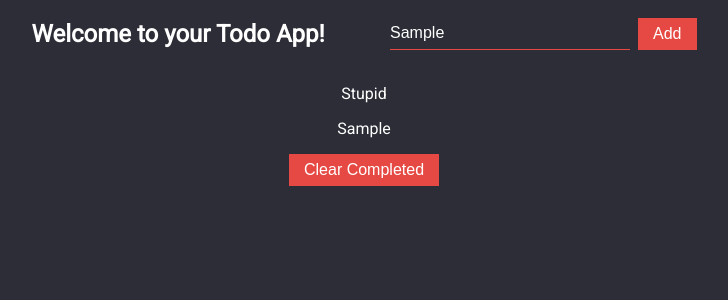
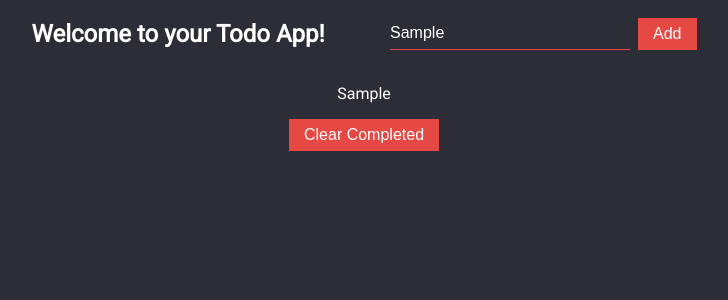
Before and after one commit to bloominstituteoftechnology/web-module-project-class-components, a React (Create React App) app: page / in a window 1280 px wide. Both pictures are taken after typing "Sample" into the empty fields and a click on the button "Add". Shown: the top 300 px of the page, without its empty margins (276-1004 px from the left). Built offline with nearby package versions, Linux system fonts and the light colour scheme; the HTML template or start-up script is replaced by a standard one.

Commit message:
MVP done

```diff
--- a/src/App.js
+++ b/src/App.js
@@ -5,11 +5,6 @@ import TodoForm from './components/TodoForm';
 import './styles.scss';
 
 const todoarr = [
-  {
-    name:"Stupid",
-    id:69,
-    completed:true
-  },
 
 ]; //array to store data
 
--- a/src/components/Todo.css
+++ b/src/components/Todo.css
@@ -0,0 +1,9 @@
+.todo
+{
+    cursor:pointer;
+}
+
+.todocompleted
+{
+    text-decoration:line-through;
+}
--- a/src/components/Todo.js
+++ b/src/components/Todo.js
@@ -2,6 +2,8 @@
 //the task to the screen.
 
 import React from 'react';
+
+import './Todo.css';
 
 const Todo = props =>
 {
```
